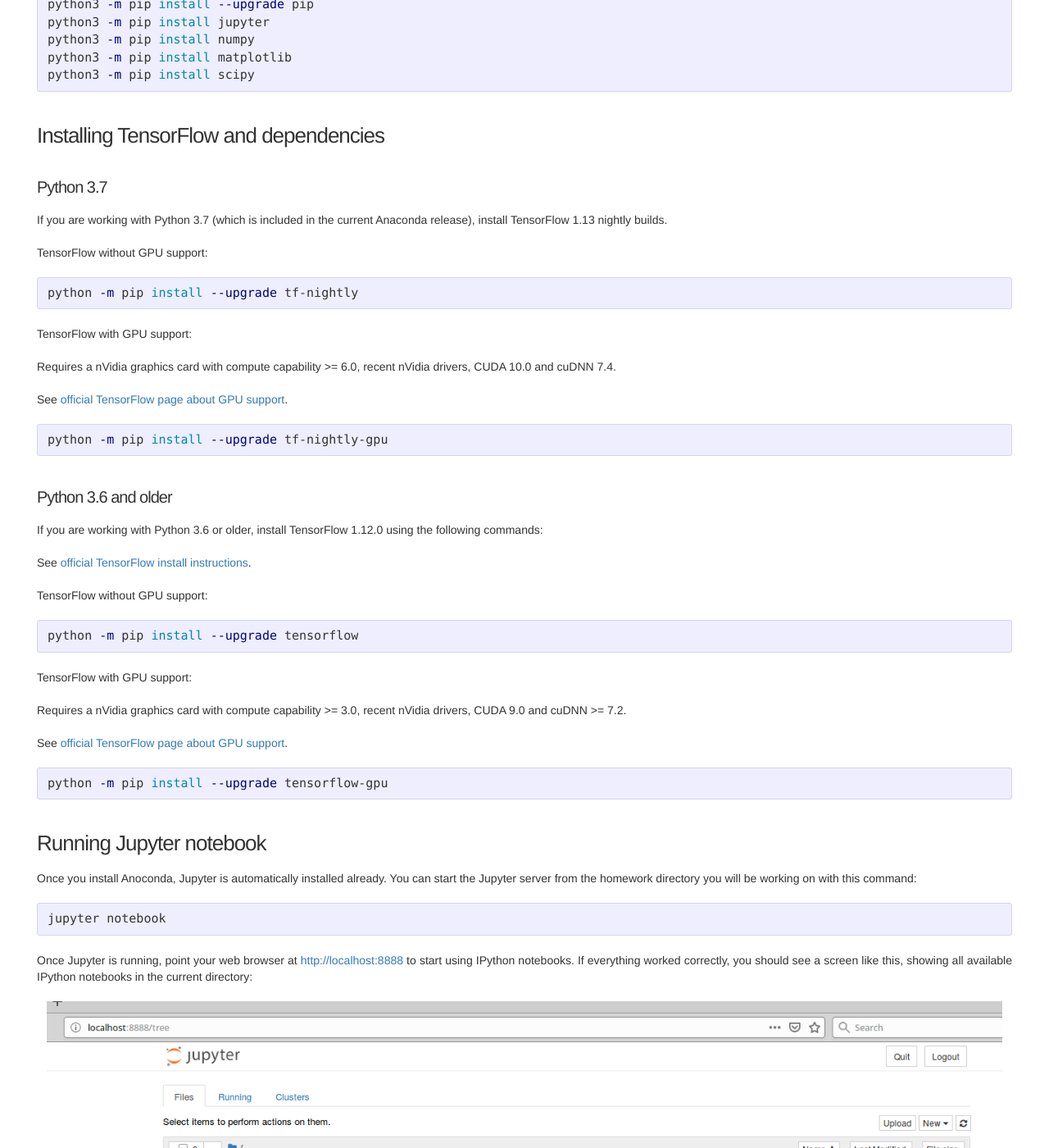
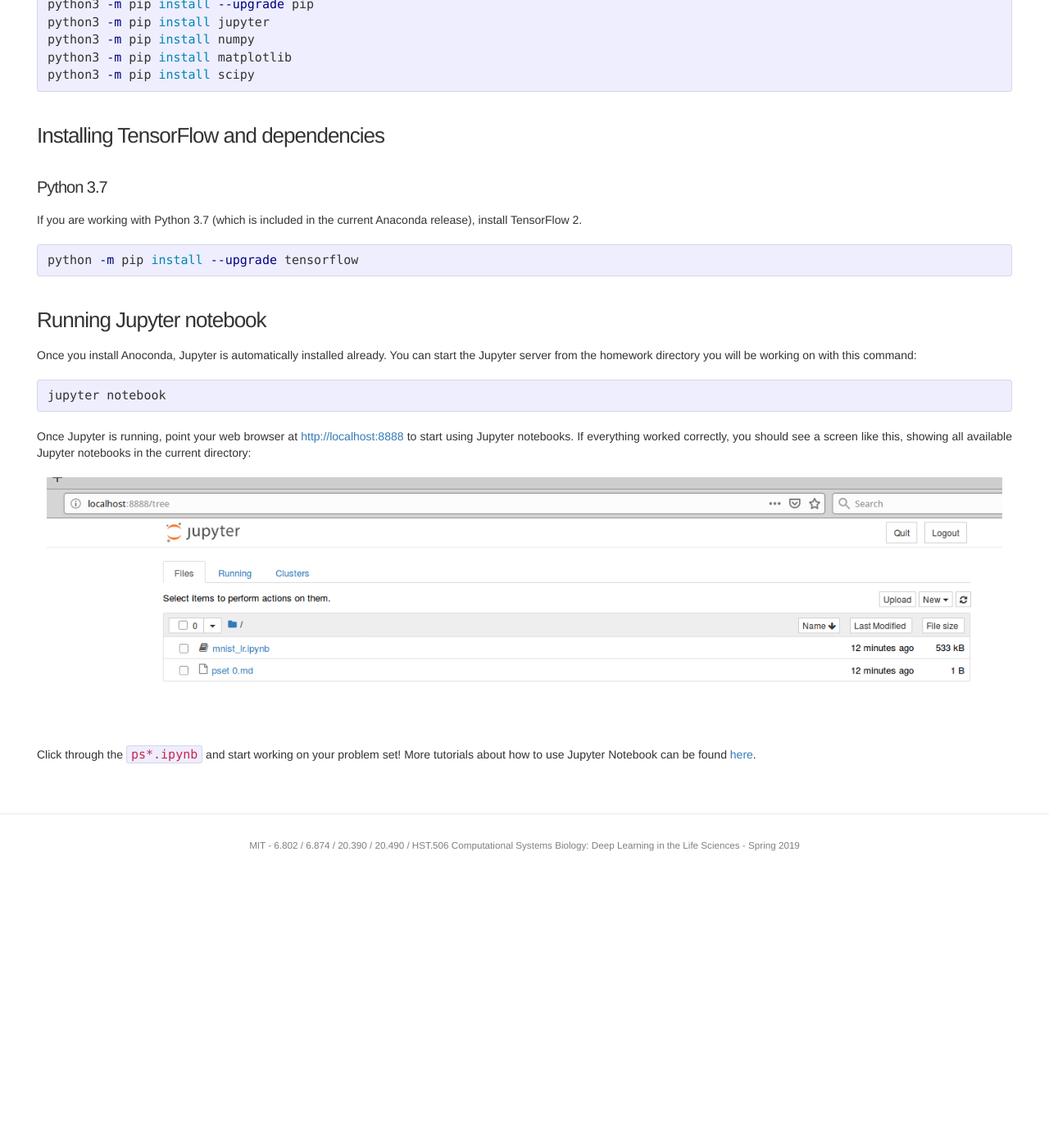
Before and after one commit to mit6874/mit6874.github.io, a Jekyll site: the page built from tutorials/quickstart-tutorial.md, in a window 1280 px wide and 1400 px high, scrolled down 3943 px. Shown: the whole window at 82% size. Built offline with Jekyll 4.4.1, drawn with Linux system fonts in a browser that asks for light colours; nearby versions of some CDN libraries; after the commit the page ends 5012 px from its top, so only the background shows below that.

Commit message:
Update tutorial (working locally) for tf2

````diff
--- a/tutorials/quickstart-tutorial.md
+++ b/tutorials/quickstart-tutorial.md
@@ -151,40 +151,10 @@
 
 #### Python 3.7
 
-If you are working with Python 3.7 (which is included in the current Anaconda release), install TensorFlow 1.13 nightly builds.
+If you are working with Python 3.7 (which is included in the current Anaconda release), install TensorFlow 2.
 
-TensorFlow without GPU support:
-```bash
-python -m pip install --upgrade tf-nightly
-```
-
-TensorFlow with GPU support:
-
-Requires a nVidia graphics card with compute capability >= 6.0, recent nVidia drivers, CUDA 10.0 and cuDNN 7.4.
-
-See [official TensorFlow page about GPU support](https://www.tensorflow.org/install/gpu).
-```bash
-python -m pip install --upgrade tf-nightly-gpu
-```
-
-#### Python 3.6 and older
-
-If you are working with Python 3.6 or older, install TensorFlow 1.12.0 using the following commands:
-
-See [official TensorFlow install instructions](https://www.tensorflow.org/install/pip).
-
-TensorFlow without GPU support:
 ```bash
 python -m pip install --upgrade tensorflow
-```
-
-TensorFlow with GPU support:
-
-Requires a nVidia graphics card with compute capability >= 3.0, recent nVidia drivers, CUDA 9.0 and cuDNN >= 7.2.
-
-See [official TensorFlow page about GPU support](https://www.tensorflow.org/install/gpu).
-```bash
-python -m pip install --upgrade tensorflow-gpu
 ```
 
 ### Running Jupyter notebook
@@ -192,10 +162,7 @@
 ```bash
 jupyter notebook
 ```
-Once Jupyter is running, point your web browser at [http://localhost:8888](http://localhost:8888) to
-start using IPython notebooks. If everything worked correctly, you should
-see a screen like this, showing all available IPython notebooks in the current
-directory:
+Once Jupyter is running, point your web browser at [http://localhost:8888](http://localhost:8888) to start using Jupyter notebooks. If everything worked correctly, you should see a screen like this, showing all available Jupyter notebooks in the current directory:
 
 <div class='fig figcenter'>
   <img src='/assets/ipynotebook.png'>
````
